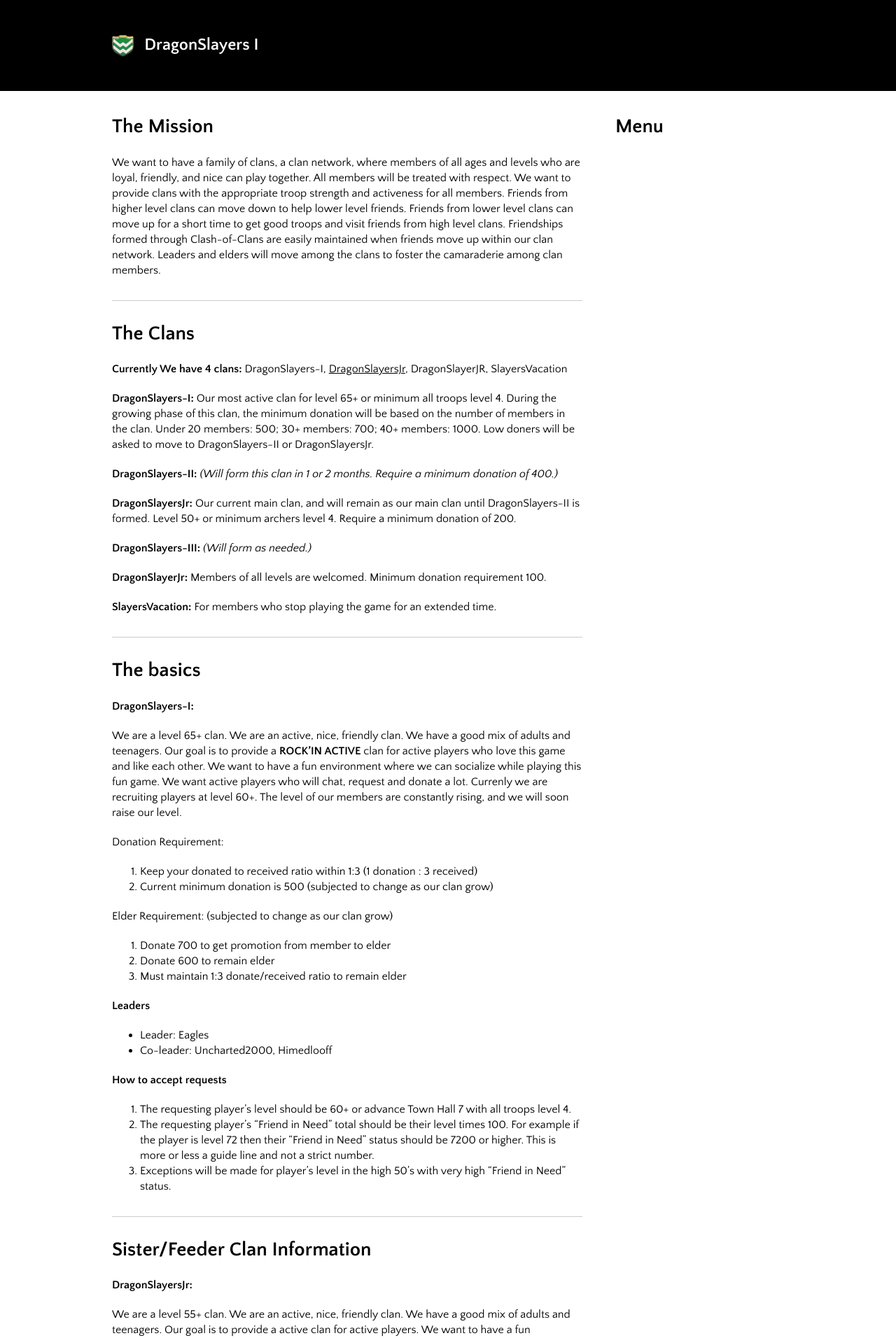
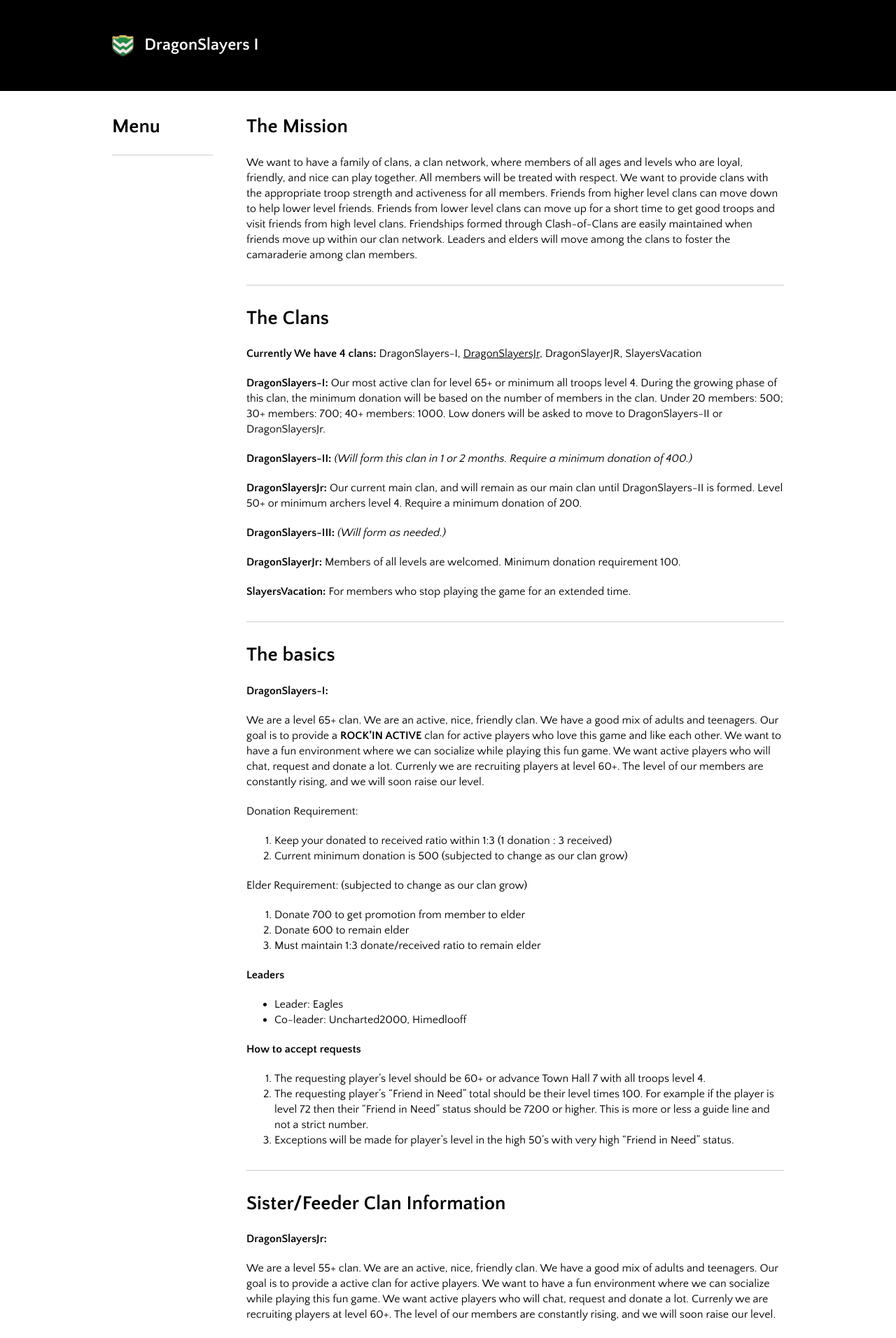
Before and after one commit to himedlooff/proto-clashers, a Jekyll site: the page index.bak.html, which Jekyll copies as it is, in a window 1280 px wide. Shown: the top 1912 px of the page at 70% size. Built offline with Jekyll 4.4.1, drawn with Linux system fonts in a browser that asks for light colours.

Commit message:
Repositions menu.

```diff
--- a/_layouts/default.html
+++ b/_layouts/default.html
@@ -9,7 +9,7 @@
     <title>{{ page.title }}</title>
 
     <link rel="stylesheet" href="{{ site.baseurl }}/assets/css/main.css">
-    <link href="http://fonts.googleapis.com/css?family=Varela+Round" rel="stylesheet" type="text/css">
+    <!-- <link href='http://fonts.googleapis.com/css?family=Quattrocento+Sans:400,400italic,700,700italic' rel='stylesheet' type='text/css'> -->
 
     <meta name="viewport" content="width=device-width, initial-scale=1">
 
--- a/assets/css/main.css
+++ b/assets/css/main.css
@@ -82,8 +82,6 @@
 
 .post-nav {
     margin-top: 2em;
-    padding-top: 1em;
-    border-top: 1px solid #ccc;
 }
 
 .post-nav-label {
@@ -94,7 +92,17 @@
 .post-nav-list-item {
     padding: 0;
     margin: 0;
+    border-top: 1px solid #ccc;
     list-style-type: none;
+}
+
+.post-nav-list-item-link {
+    display: block;
+    padding: 1em 0;
+    margin: 0;
+    border-bottom: 1px solid #ccc;
+    font-size: 0.75em; /* 12 / 16 = 0.75 */
+    text-decoration: none;
 }
 
 .post-history {
@@ -158,18 +166,16 @@
     }
 
     .post {
-        display: inline-block;
-        vertical-align: top;
-        width: 70%;
-        margin-right: 4.9%;
+        display: block;
+        width: 80%;
+        float: right;
     }
 
     .post-nav {
-        display: inline-block;
-        vertical-align: top;
-        width: 25%;
-        margin: 0 0 0 -4px;
+        display: block;
+        width: 15%;
         padding: 0;
+        margin: 0;
         border: 0;
     }
 
--- a/assets/js/app.js
+++ b/assets/js/app.js
@@ -15,7 +15,7 @@
 
   var $nav = $(
     '<div class="post-nav">' +
-      '<h1 class="post-nav-label">Menu</h1>' +
+      '<!--<h1 class="post-nav-label">Menu</h1>-->' +
       '<ul class="post-nav-list">' +
       '</ul>' +
     '</div>'
@@ -32,7 +32,7 @@
     );
 
     $navListItem.html(
-      '<a href="#' + $this.attr('id') + '">' +
+      '<a href="#' + $this.attr('id') + '" class="post-nav-list-item-link">' +
         $this.text() +
       '</a>'
     );
```
Also changed, not shown: index.md (+1 -1 lines).
